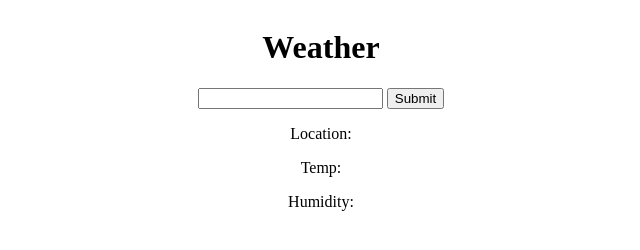
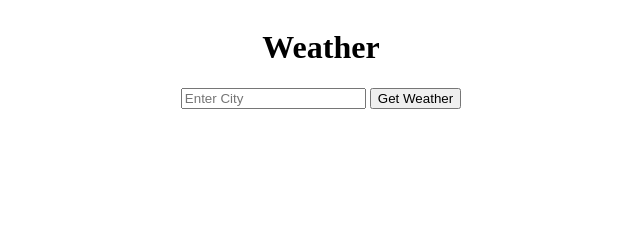
Before and after one commit to bkhazaal/WeatherAPI, a website: page src/weather.html in a window 1280 px wide. Shown: the whole page, without its empty margins (319-959 px from the left). Drawn offline with Linux system fonts and the light colour scheme.

Commit message:
progress

```diff
--- a/src/weather.html
+++ b/src/weather.html
@@ -10,12 +10,9 @@
     <div class="container">
     <form>
         <h1>Weather</h1>
-        <input type="text">
-        <input id="submit" type="submit">
+        <input type="text" placeholder="Enter City">
+        <button id="submit" type="submit">Get Weather</button>
         <div class="boxcontainer">
-            <p>Location: </p>
-            <p>Temp: </p>
-            <p>Humidity: </p>
         </div>
     </form>
 </div>
```
